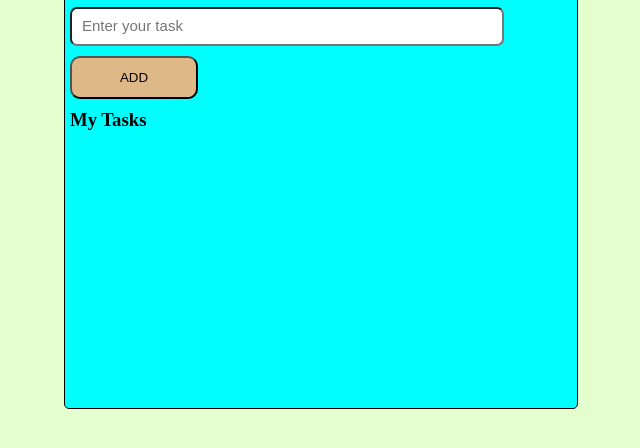
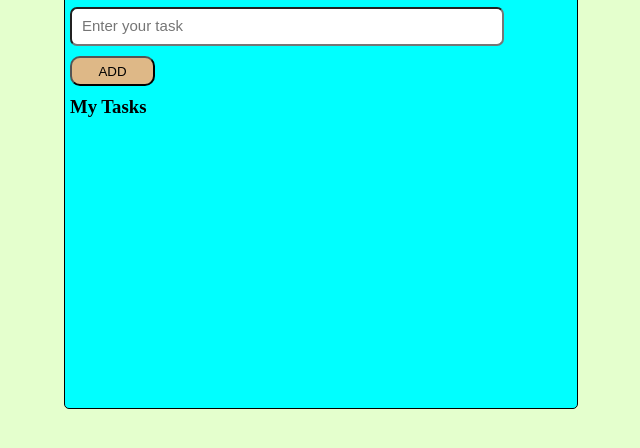
Before and after one commit to D2060/Todo, a plain HTML site: page index.html in a window 1280 px wide. Shown: the part 232-680 px from the top of the page, without its empty margins (319-959 px from the left). Drawn offline with Linux system fonts and the light colour scheme.

Commit message:
final_todo_app

```diff
--- a/script.js
+++ b/script.js
@@ -68,8 +68,9 @@ function addListItems(text,idx){
         val.addEventListener('click',()=>{
             let j=val.id.charAt(val.id.length - 1);
             let div_box=document.querySelector(`#div_`+j);
+            div_containar_array.splice(j,1);
             div_box.remove();
-            div_containar_array.splice(j,1);
+            console.log(div_containar_array);
         })
     })
 }
--- a/style.css
+++ b/style.css
@@ -57,8 +57,8 @@ h3{
 }
 
 .btn,.btns{
-    height: 9%;
-    width: 25%;
+    height: 30px;
+    width: 85px;
     border-radius: 10px;
     border-radius: 1.6px solid black;
     margin: 5px;
```
